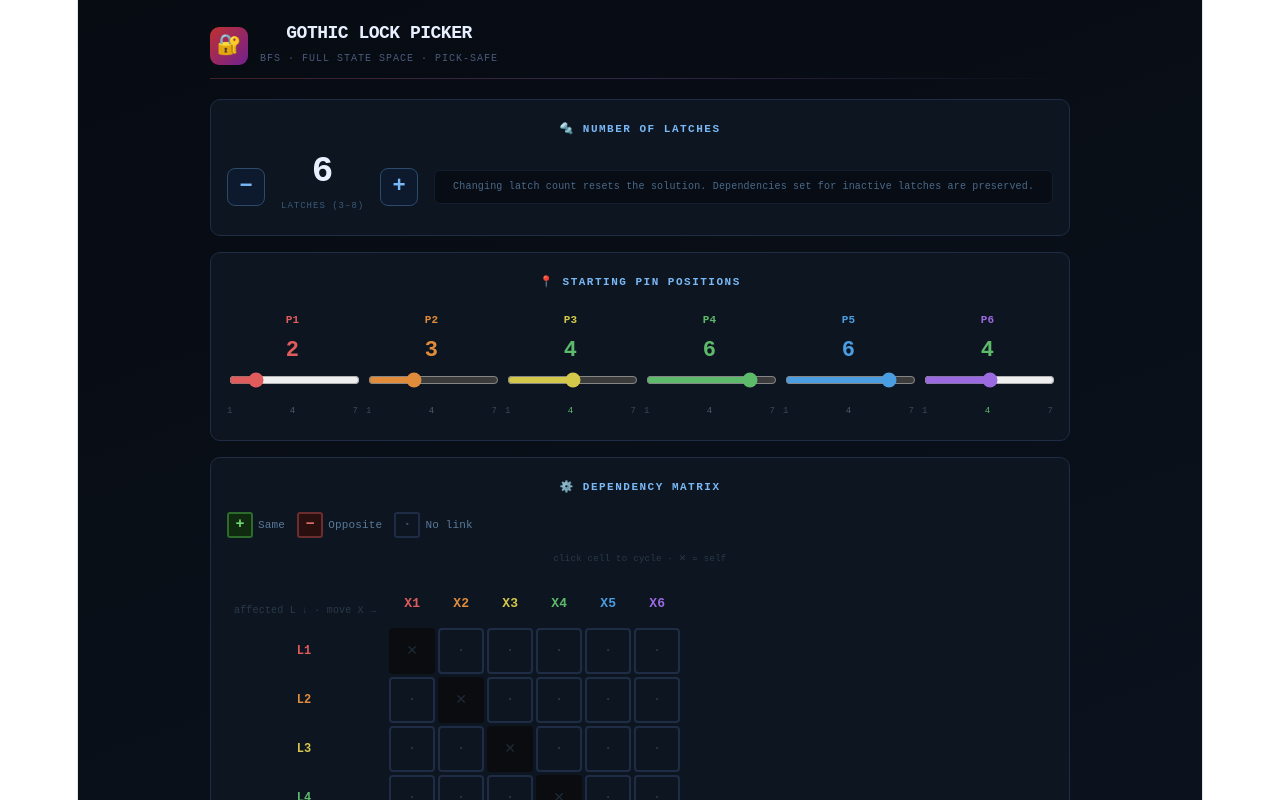
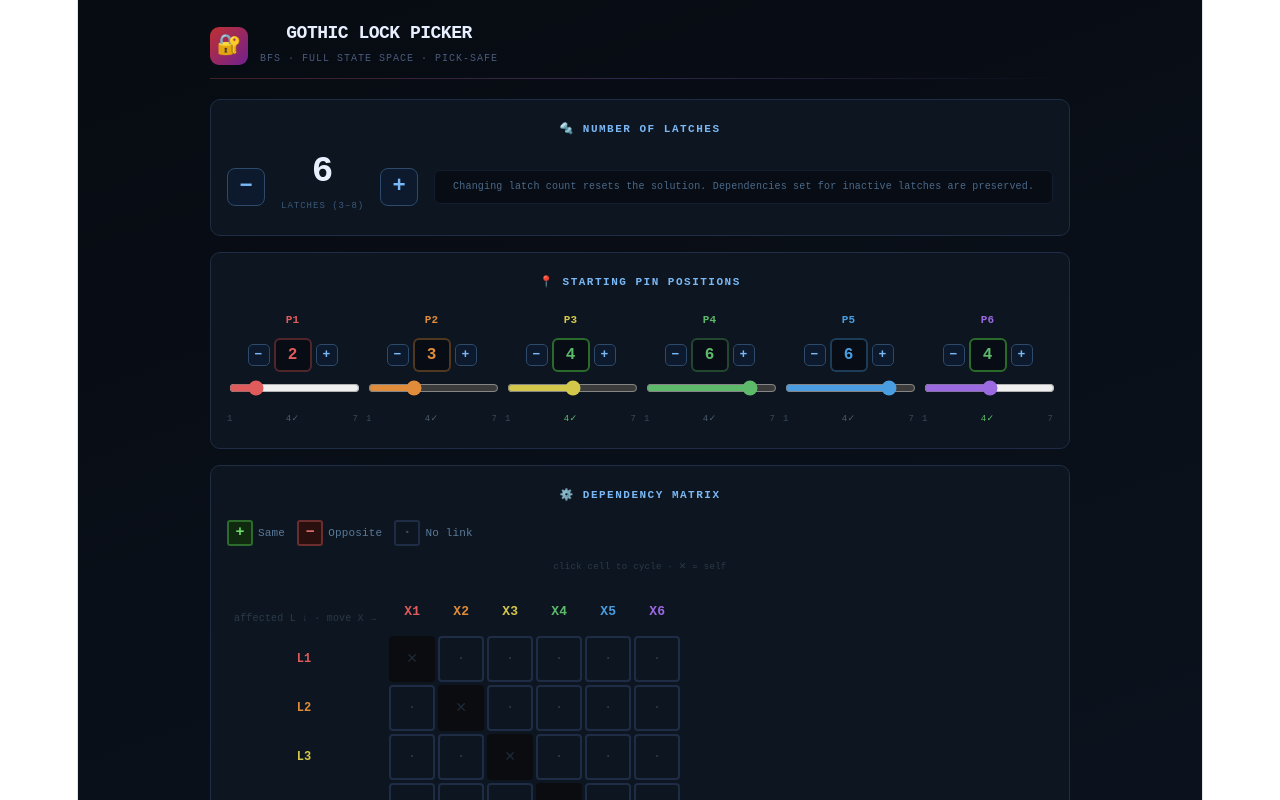
Before and after one commit to ProxuPL/gothic-lock-picker, a React (Vite) app: page / in a window 1280 px wide. Shown: the top 800 px of the page. Built offline with nearby package versions, Linux system fonts and the light colour scheme.

Commit message:
Update GothicLockPicker.jsx

```diff
--- a/src/GothicLockPicker.jsx
+++ b/src/GothicLockPicker.jsx
@@ -202,6 +202,17 @@ function DepCell({ value, onChange, isSelf, cellW }) {
 // MAIN COMPONENT
 // ═══════════════════════════════════════════════════════════════════════════════
 
+// Hide browser's native number-input spin buttons
+const _pinInputStyle = typeof document !== "undefined" && (() => {
+  const s = document.createElement("style");
+  s.textContent = `
+    input[type=number]::-webkit-inner-spin-button,
+    input[type=number]::-webkit-outer-spin-button { -webkit-appearance:none; margin:0; }
+    input[type=number] { -moz-appearance:textfield; }
+  `;
+  document.head.appendChild(s);
+})();
+
 export default function GothicLockPicker() {
   const [latchCount, setLatchCount] = useState(DEFAULT_LATCH_COUNT);
   const [startVals,  setStartVals]  = useState([...DEFAULT_START]);
@@ -324,17 +335,97 @@ export default function GothicLockPicker() {
         {/* STARTING POSITIONS */}
         <div style={sec}>
           <div style={secTitle}>📍 Starting pin positions</div>
-          <div style={{ display:"grid", gridTemplateColumns:`repeat(${latchCount},1fr)`, gap:8 }}>
-            {latches.map(i => (
-              <div key={i} style={{ textAlign:"center" }}>
-                <div style={{ color:PIN_COLORS[i], fontWeight:700, fontSize:11, marginBottom:4 }}>P{i+1}</div>
-                <div style={{ fontSize:22, fontWeight:800, marginBottom:6, color:startVals[i]===4?"#5cba6a":PIN_COLORS[i] }}>{startVals[i]}</div>
-                <input type="range" min={1} max={7} value={startVals[i]} onChange={e=>updateStart(i,e.target.value)} style={{ width:"100%", accentColor:PIN_COLORS[i], cursor:"pointer" }} />
-                <div style={{ display:"flex", justifyContent:"space-between", fontSize:9, color:"#3a4a5a", marginTop:2 }}>
-                  <span>1</span><span style={{color:startVals[i]===4?"#5cba6a":"#4a5a6a"}}>4</span><span>7</span>
+          <div style={{
+            display:"grid",
+            gridTemplateColumns: isMobile
+              ? `repeat(${Math.min(latchCount, 4)}, 1fr)`
+              : `repeat(${latchCount}, 1fr)`,
+            gap: isMobile ? 10 : 8,
+          }}>
+            {latches.map(i => {
+              const val = startVals[i];
+              const isGoal = val === 4;
+              const col = PIN_COLORS[i];
+              return (
+                <div key={i} style={{ textAlign:"center" }}>
+                  {/* Pin label */}
+                  <div style={{ color:col, fontWeight:700, fontSize:11, marginBottom:4 }}>P{i+1}</div>
+
+                  {/* Stepper + number input row */}
+                  <div style={{ display:"flex", alignItems:"center", justifyContent:"center", gap:4, marginBottom:6 }}>
+                    <button
+                      onClick={() => updateStart(i, Math.max(1, val - 1))}
+                      disabled={val <= 1}
+                      style={{
+                        width: isMobile ? 28 : 22, height: isMobile ? 28 : 22,
+                        borderRadius:5, border:`1.5px solid ${val<=1?"#1a2a3a":"#2d4a6a"}`,
+                        background: val<=1?"#0a0e16":"#0d1a2e",
+                        color: val<=1?"#2a3a4a":"#7ab8f5",
+                        fontWeight:800, fontSize: isMobile ? 16 : 13, lineHeight:1,
+                        cursor: val<=1?"not-allowed":"pointer",
+                        display:"flex", alignItems:"center", justifyContent:"center",
+                        fontFamily:"inherit", flexShrink:0,
+                        touchAction:"manipulation",
+                      }}
+                    >−</button>
+
+                    <input
+                      type="number"
+                      min={1} max={7}
+                      value={val}
+                      onChange={e => {
+                        const n = parseInt(e.target.value, 10);
+                        if (!isNaN(n) && n >= 1 && n <= 7) updateStart(i, n);
+                      }}
+                      style={{
+                        width: isMobile ? 44 : 34,
+                        height: isMobile ? 36 : 30,
+                        textAlign:"center",
+                        fontSize: isMobile ? 20 : 16,
+                        fontWeight:800,
+                        fontFamily:"inherit",
+                        background:"#080c14",
+                        border:`2px solid ${isGoal?"#2a6a2a":col+"55"}`,
+                        borderRadius:6,
+                        color: isGoal?"#5cba6a":col,
+                        outline:"none",
+                        MozAppearance:"textfield",
+                        WebkitAppearance:"none",
+                        padding:0,
+                      }}
+                    />
+
+                    <button
+                      onClick={() => updateStart(i, Math.min(7, val + 1))}
+                      disabled={val >= 7}
+                      style={{
+                        width: isMobile ? 28 : 22, height: isMobile ? 28 : 22,
+                        borderRadius:5, border:`1.5px solid ${val>=7?"#1a2a3a":"#2d4a6a"}`,
+                        background: val>=7?"#0a0e16":"#0d1a2e",
+                        color: val>=7?"#2a3a4a":"#7ab8f5",
+                        fontWeight:800, fontSize: isMobile ? 16 : 13, lineHeight:1,
+                        cursor: val>=7?"not-allowed":"pointer",
+                        display:"flex", alignItems:"center", justifyContent:"center",
+                        fontFamily:"inherit", flexShrink:0,
+                        touchAction:"manipulation",
+                      }}
+                    >+</button>
+                  </div>
+
+                  {/* Slider */}
+                  <input
+                    type="range" min={1} max={7} value={val}
+                    onChange={e => updateStart(i, e.target.value)}
+                    style={{ width:"100%", accentColor:col, cursor:"pointer" }}
+                  />
+                  <div style={{ display:"flex", justifyContent:"space-between", fontSize:9, color:"#3a4a5a", marginTop:2 }}>
+                    <span>1</span>
+                    <span style={{ color:isGoal?"#5cba6a":"#4a5a6a" }}>4✓</span>
+                    <span>7</span>
+                  </div>
                 </div>
-              </div>
-            ))}
+              );
+            })}
           </div>
         </div>
 
```
